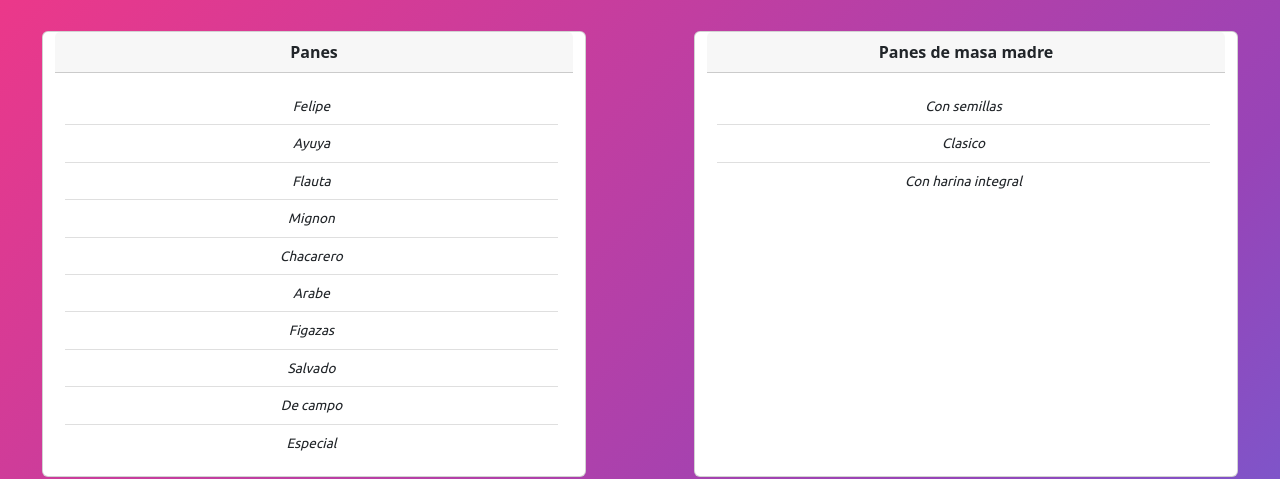
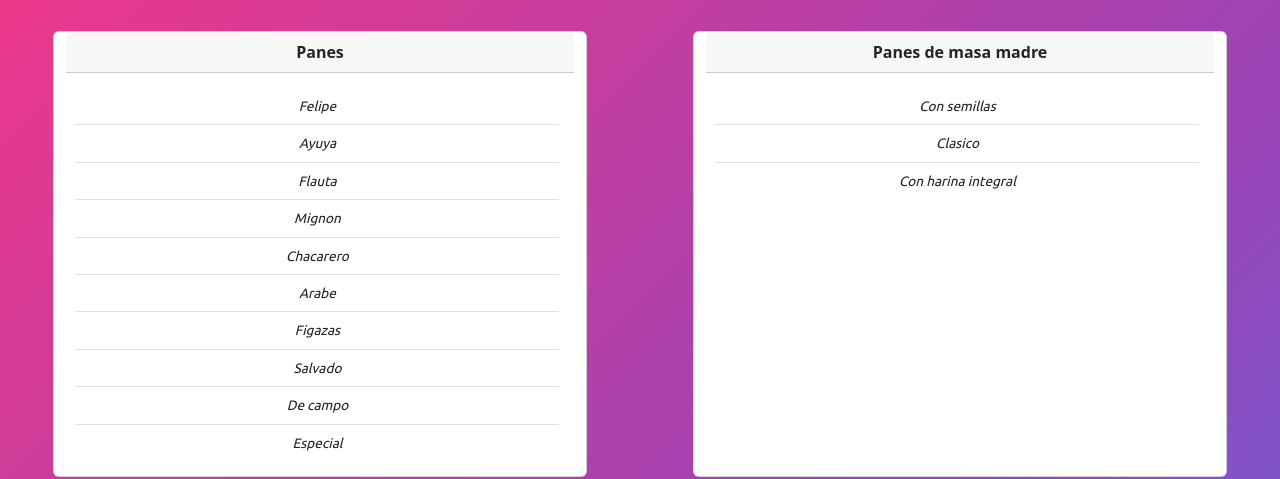
Before and after one commit to chinosuppo/panaderiaNewen, a plain HTML site: page paginas/productos.html in a window 1280 px wide. Shown: the part 331-810 px from the top of the page. Drawn offline with nearby package versions, Linux system fonts and the light colour scheme; a web font is replaced by a local one.

Commit message:
Corrigiendo margin en seccion Productos

```diff
--- a/paginas/productos.html
+++ b/paginas/productos.html
@@ -50,7 +50,7 @@
         <main class="listadoProductos">
             <section>
                 <h2 class="titulo">Productos</h2>
-                <div class="row justify-content-around">
+                <div class="row justify-content-around m-0">
 
                     <div class="card m-3 col-xl-5 col-lg-4 col-md-3 col-sm-5 text-center">
                         <div class="card-header">
```
